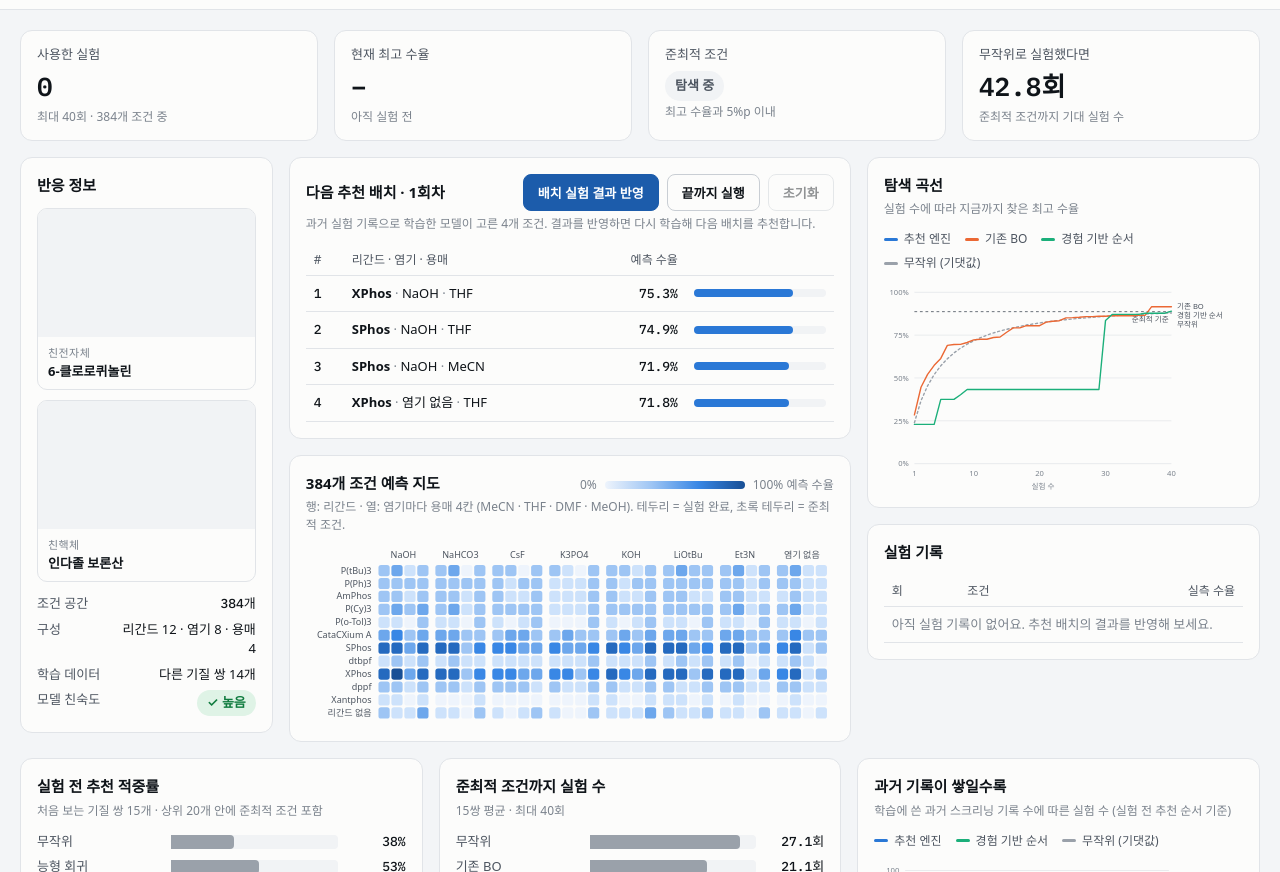
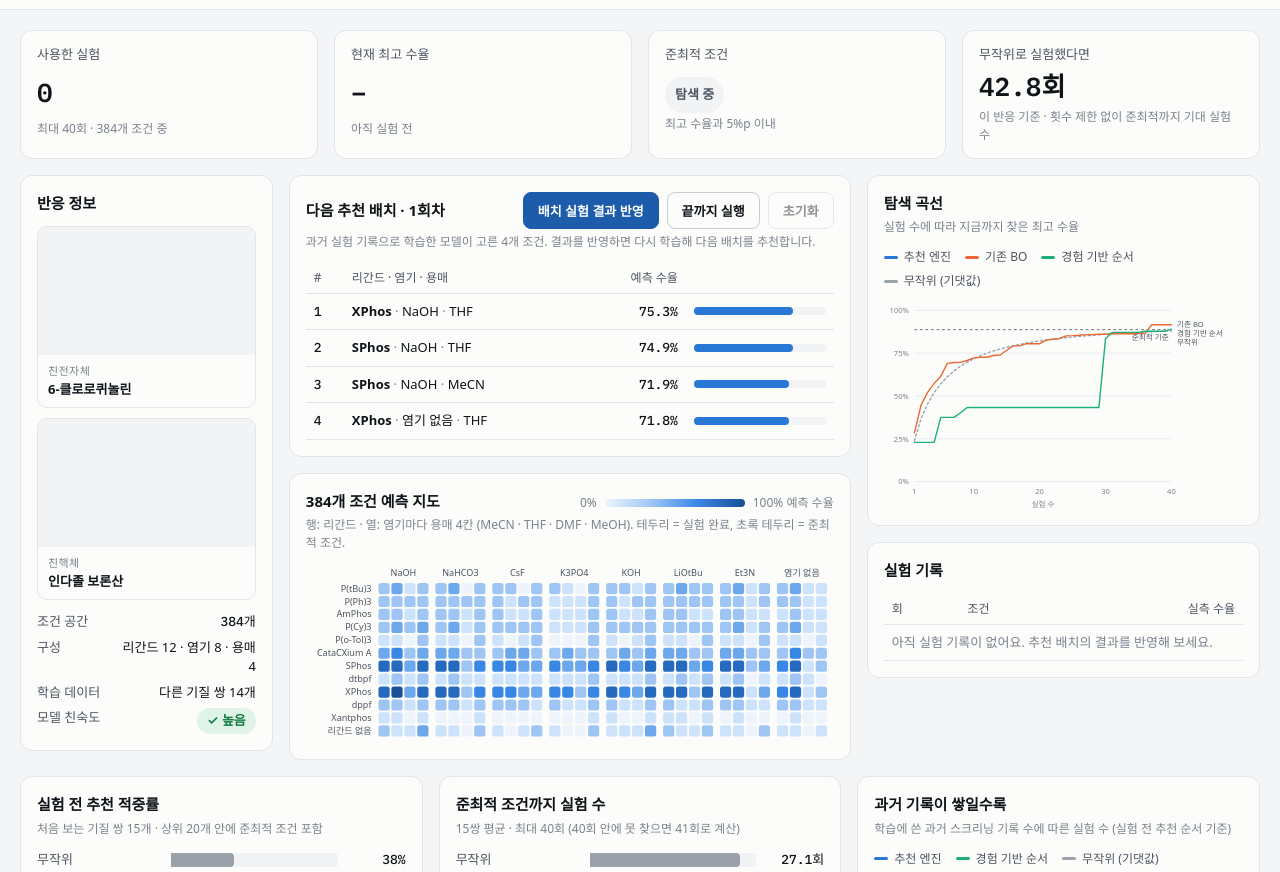
Before and after one commit to yyeonseoo/AI-tikitaka, a plain HTML site: page reaction/dashboard/index.html in a window 1280 px wide. Shown: the part 52-924 px from the top of the page. Drawn offline with Linux system fonts and the light colour scheme; a web font is replaced by a local one.

Commit message:
ReactPilot dashboard: state the basis of the random-expectation figures (this reaction uncapped vs 15-pair mean capped at 40)
Co-Authored-By: Claude Opus 5.5 <noreply@anthropic.com>

```diff
--- a/reaction/dashboard/index.html
+++ b/reaction/dashboard/index.html
@@ -121,7 +121,7 @@ svg text { font-family: var(--font); }
     <div class="kpi"><span class="k">사용한 실험</span><span class="v num" id="k-used">0</span><span class="s">최대 40회 · 384개 조건 중</span></div>
     <div class="kpi"><span class="k">현재 최고 수율</span><span class="v num" id="k-best">–</span><span class="s" id="k-best-s">아직 실험 전</span></div>
     <div class="kpi"><span class="k">준최적 조건</span><span id="k-found" class="pill wait">탐색 중</span><span class="s">최고 수율과 5%p 이내</span></div>
-    <div class="kpi"><span class="k">무작위로 실험했다면</span><span class="v num" id="k-rand">–</span><span class="s">준최적 조건까지 기대 실험 수</span></div>
+    <div class="kpi"><span class="k">무작위로 실험했다면</span><span class="v num" id="k-rand">–</span><span class="s">이 반응 기준 · 횟수 제한 없이 준최적까지 기대 실험 수</span></div>
   </section>
 
   <section class="work">
@@ -183,7 +183,7 @@ svg text { font-family: var(--font); }
     </div>
     <div class="card">
       <h2>준최적 조건까지 실험 수</h2>
-      <p class="sub">15쌍 평균 · 최대 40회</p>
+      <p class="sub">15쌍 평균 · 최대 40회 (40회 안에 못 찾으면 41회로 계산)</p>
       <div class="hb" id="v-exp"></div>
       <p class="note">기존 BO는 대상 반응의 실험만으로 학습</p>
     </div>
```
